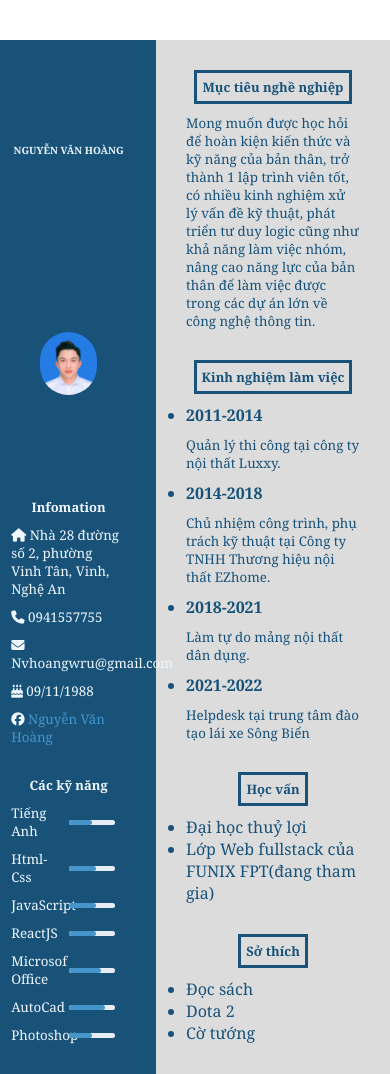
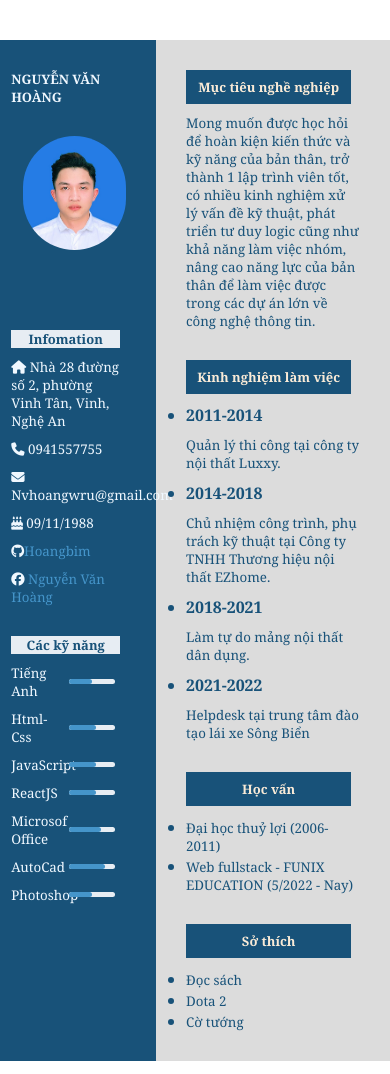
Before and after one commit to Hoangbim/CV, a plain HTML site: page index.html in a window 390 px wide. Drawn offline with Linux system fonts and the light colour scheme.

Commit message:
Update git

```diff
--- a/index.html
+++ b/index.html
@@ -70,9 +70,11 @@
         flex-direction: column;
         gap: 10px;
       }
-      .info-detail h3 {
-        margin: auto;
-        /* font-size: 30px; */
+      .left-side h3 {
+        width: 95%;
+        text-align: center;
+        background-color: var(--skill-background__color);
+        color: var(--section-color);
       }
       a {
         text-decoration: none;
@@ -130,6 +132,10 @@
       .right-side h3 {
         border: solid 3px var(--section-color);
         padding: 5px;
+        width: 95%;
+        background-color: var(--section-color);
+        color: antiquewhite;
+        text-align: center;
       }
       @media only screen and (max-width: 480px) {
         .info-detail h3 {
@@ -143,7 +149,25 @@
           padding-left: 0.7rem;
         }
         .full-name {
-          font-size: 10px;
+          font-size: 13px;
+          margin-bottom: 0;
+          margin-top: 0;
+        }
+        img {
+          width: 90%;
+          margin-top: 0;
+          margin-right: 0;
+          margin-bottom: 50px;
+        }
+      }
+      @media only screen and (min-width: 481px) and (max-width: 768px) {
+        .full-name {
+          font-size: 16px;
+          margin-bottom: 0;
+          margin-top: 0;
+        }
+        img {
+          width: 80%;
         }
       }
     </style>
@@ -152,7 +176,7 @@
     <div class="container">
       <div class="left-side">
         <h2 class="full-name">NGUYỄN VĂN HOÀNG</h2>
-        <img src="/3x4.jpg" alt="3x4" />
+        <img src="./3x4.jpg" alt="3x4" />
         <div class="info-detail">
           <h3>Infomation</h3>
           <p>
@@ -162,6 +186,10 @@
           <p><i class="fa-solid fa-phone"></i> 0941557755</p>
           <p><i class="fa-solid fa-envelope"></i> Nvhoangwru@gmail.com</p>
           <p><i class="fa-solid fa-cake-candles"></i> 09/11/1988</p>
+          <p>
+            <i class="fa-brands fa-github"></i
+            ><a href="https://github.com/Hoangbim" target="_blank">Hoangbim</a>
+          </p>
           <p>
             <i class="fa-brands fa-facebook"></i>
             <a
@@ -263,16 +291,16 @@
         <div class="info-detail education">
           <h3>Học vấn</h3>
           <ul>
-            <li>Đại học thuỷ lợi</li>
-            <li>Lớp Web fullstack của FUNIX FPT(đang tham gia)</li>
+            <li><p>Đại học thuỷ lợi (2006-2011)</p></li>
+            <li><p>Web fullstack - FUNIX EDUCATION (5/2022 - Nay)</p></li>
           </ul>
         </div>
         <div class="info-detail hobby">
           <h3>Sở thích</h3>
           <ul>
-            <li>Đọc sách</li>
-            <li>Dota 2</li>
-            <li>Cờ tướng</li>
+            <li><p>Đọc sách</p></li>
+            <li><p>Dota 2</p></li>
+            <li><p>Cờ tướng</p></li>
           </ul>
         </div>
       </div>
```
